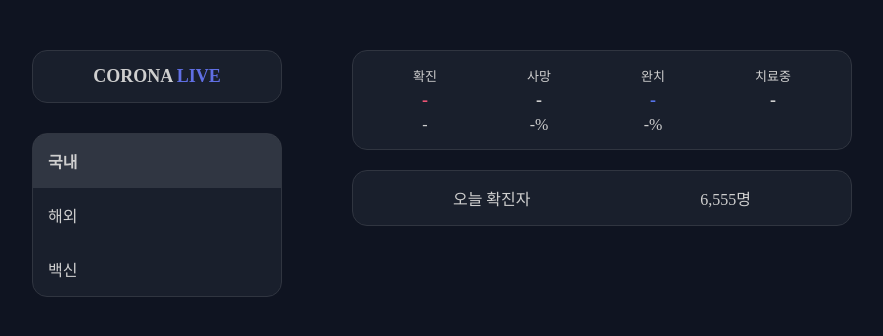
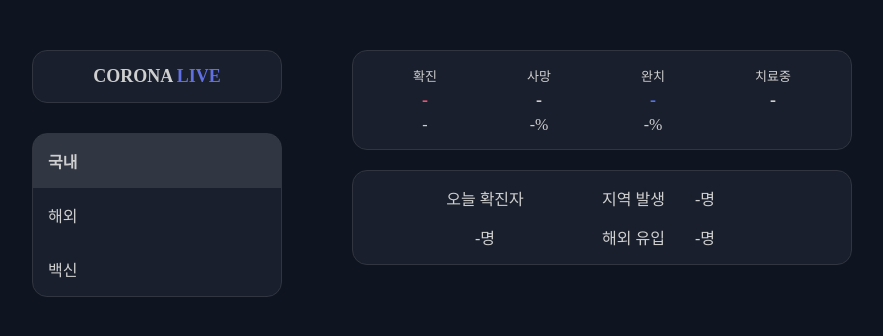
Before and after one commit to bbosonbboson/corona-live, a React (Create React App) app: page / in a window 1280 px wide. Shown: the top 336 px of the page, without its empty margins (198-1081 px from the left). Built offline with nearby package versions, Linux system fonts and the light colour scheme; no server answers.

Commit message:
TodaySummary 추가

```diff
--- a/src/Components/Summary/Summary.tsx
+++ b/src/Components/Summary/Summary.tsx
@@ -1,22 +1,15 @@
-import { useCallback, useEffect, useState } from "react";
+import { FunctionComponent, useCallback, useEffect, useState } from "react";
 import { httpGetSummary } from "../../httpAPI";
 import formatNumber from "../../utils/formatNumber";
 import Box from "../Box";
 import "./style.css";
 
-const Summary = () => {
-  const [summary, setSummary] = useState<SummaryType>();
+interface Props {
+    summary?: SummaryType
 
-  const getSummary = useCallback(async () => {
-    const summary = await httpGetSummary();
+}
 
-    setSummary(summary);
-  }, []);
-
-  useEffect(() => {
-    getSummary();
-  }, []);
-
+const Summary: FunctionComponent<Props> = ({summary}) => {
   return (
     <Box isPadding>
       <article className="summary">
--- a/src/Components/TodaySummary/TodaySummary.tsx
+++ b/src/Components/TodaySummary/TodaySummary.tsx
@@ -1,17 +1,33 @@
+import { FunctionComponent } from "react";
+import formatNumber from "../../utils/formatNumber";
 import Box from "../Box";
 import "./style.css";
 
-const TodaySummary = () => {
+interface Props {
+  summary?: SummaryType
+}
+
+const TodaySummary: FunctionComponent<Props> = ({summary}) => {
   return (
     <Box isPadding>
       <article className="today-summary">
-        <dl>
-          <dt>오늘 확진자</dt>
-          <dd>6,555명</dd>
-          {/* 전날 대비 */}
-          {/* 해외 유입, 지역 발생 */}
-        </dl>
-      </article>
+          <div className="left">
+            <dl>
+                <dt>오늘 확진자</dt>
+                <dd>{formatNumber(summary?.incDec)}명</dd>
+            </dl>
+          </div>
+          <div className="right">
+            <dl>
+                <dt>지역 발생</dt>
+                <dd>{formatNumber(summary?.incDecK)}명</dd>
+            </dl>
+            <dl>
+                <dt>해외 유입</dt>
+                <dd>{formatNumber(summary?.incDecF)}명</dd>
+            </dl>
+          </div>
+          </article>
     </Box>
   );
 };
--- a/src/Components/TodaySummary/style.css
+++ b/src/Components/TodaySummary/style.css
@@ -1,5 +1,29 @@
 
-.today-summary dl{
+.today-summary {
     display: flex;
-    justify-content: space-around;
 }
+
+.today-summary div {
+    flex: 1;
+}
+
+.today-summary .left dl{
+    flex: 1;
+    display: flex;
+    flex-flow: column;
+    gap: 15px;
+    align-items: center;
+}
+
+.today-summary .right {
+    flex: 1;
+    display: flex;
+    flex-flow: column;
+    gap: 15px;
+}
+
+.today-summary .right dl {
+    flex: 1;
+    display: flex;
+    gap: 30px;
+}
--- a/src/pages/Korea/Korea.tsx
+++ b/src/pages/Korea/Korea.tsx
@@ -1,12 +1,26 @@
+import { useState, useCallback, useEffect } from "react";
 import Summary from "../../Components/Summary"
 import TodaySummary from "../../Components/TodaySummary"
+import { httpGetSummary } from "../../httpAPI";
 
 
 const Korea = () => {
+    const [summary, setSummary] = useState<SummaryType>();
+
+    const getSummary = useCallback(async () => {
+      const summary = await httpGetSummary();
+
+      setSummary(summary);
+    }, []);
+
+    useEffect(() => {
+      getSummary();
+    }, []);
+
     return (
         <>
-            <Summary/>
-            <TodaySummary/>
+            <Summary summary={summary}/>
+            <TodaySummary summary={summary}/>
         </>
     )
 }
```
